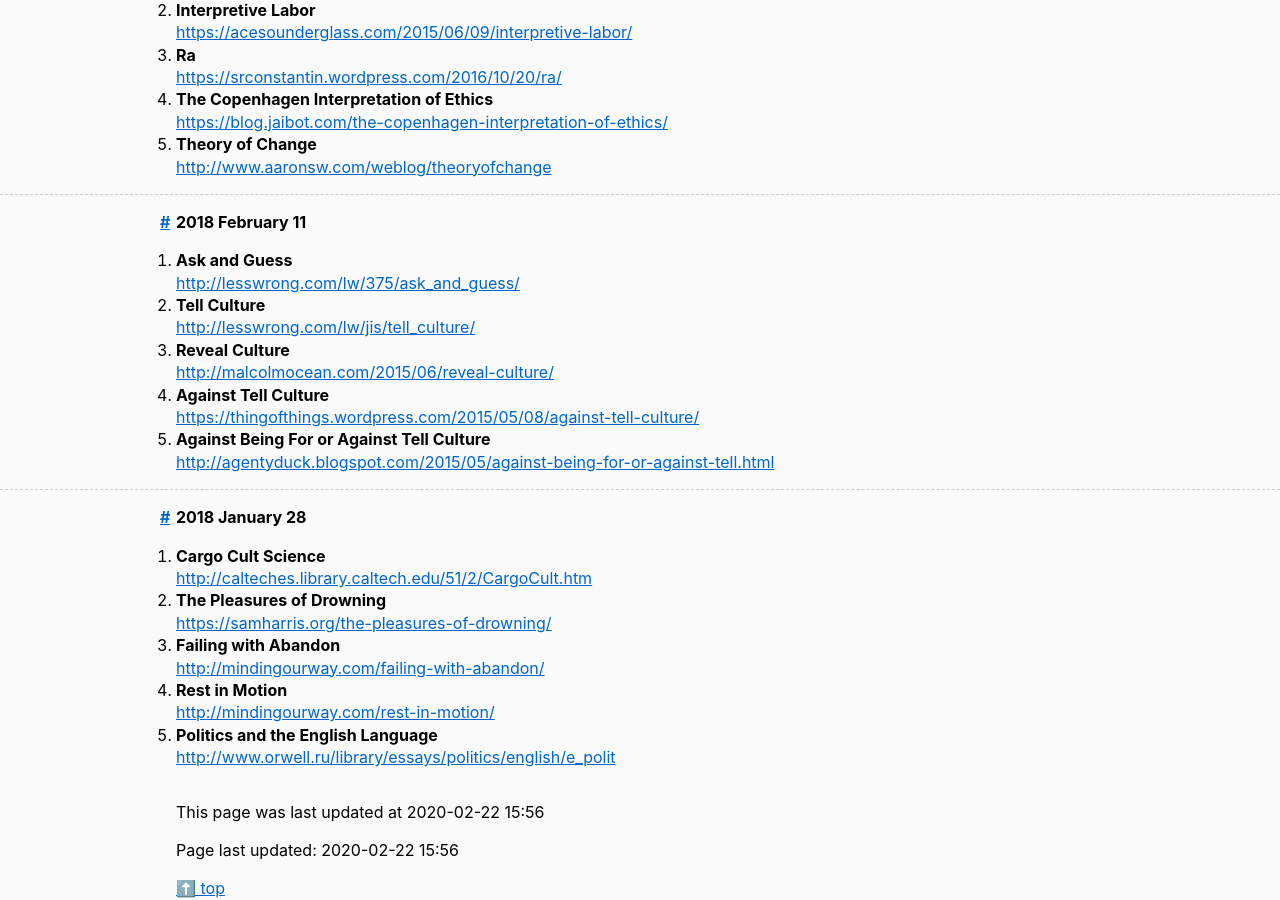
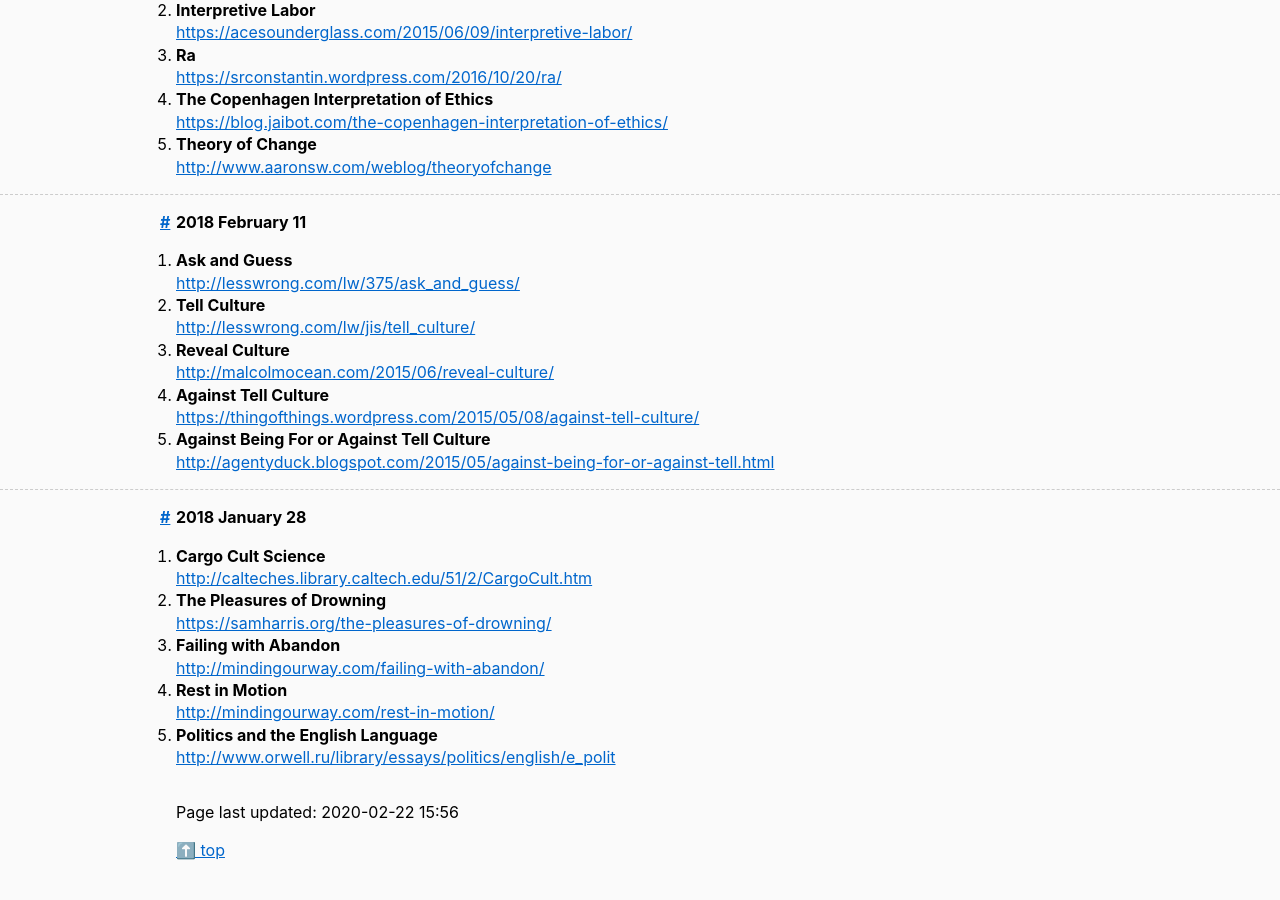
Before and after one commit to sackeyjason/london-rationalish-readings, a Jekyll site: the page built from index.html, in a window 1280 px wide and 900 px high, scrolled down 10411 px. Built offline with Jekyll 4.4.1, drawn with Linux system fonts in a browser that asks for light colours; after the commit the page ends 11272 px from its top, so only the background shows below that.

Commit message:
Update index.html

```diff
--- a/index.html
+++ b/index.html
@@ -24,9 +24,3 @@ title: London Rationalish Readings
   </section>
 </article>
 {% endfor %}
-
-<section>
-  <p>This page was last updated at
-    <time datetime="{{ "now" | date: "%Y-%m-%d %H:%M" }}">{{ "now" | date: "%Y-%m-%d %H:%M" }}</time>
-  </p>
-</section>
```
